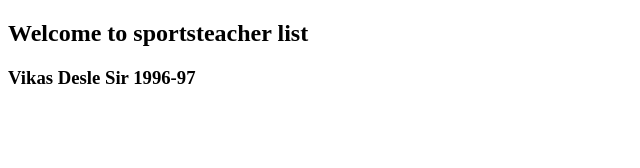
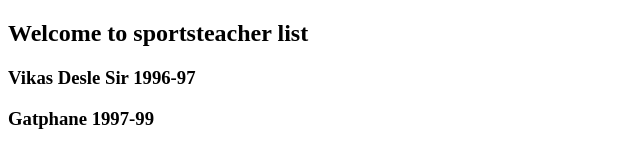
Before and after one commit to kindlespark/abhigh-website-repo, a plain HTML site: page public_html/sportsteacher.html in a window 1280 px wide. Shown: the whole page, without its empty margins (0-640 px from the left). Drawn offline with Linux system fonts and the light colour scheme.

Commit message:
Added Gatphane name to the sportsteacher page

```diff
--- a/public_html/sportsteacher.html
+++ b/public_html/sportsteacher.html
@@ -9,5 +9,6 @@
 <body>
   <h2>Welcome to sportsteacher list</h2>
   <h3>Vikas Desle Sir 1996-97</h3>
+  <h3>Gatphane 1997-99</h3>
   </body>
 </html>
```
